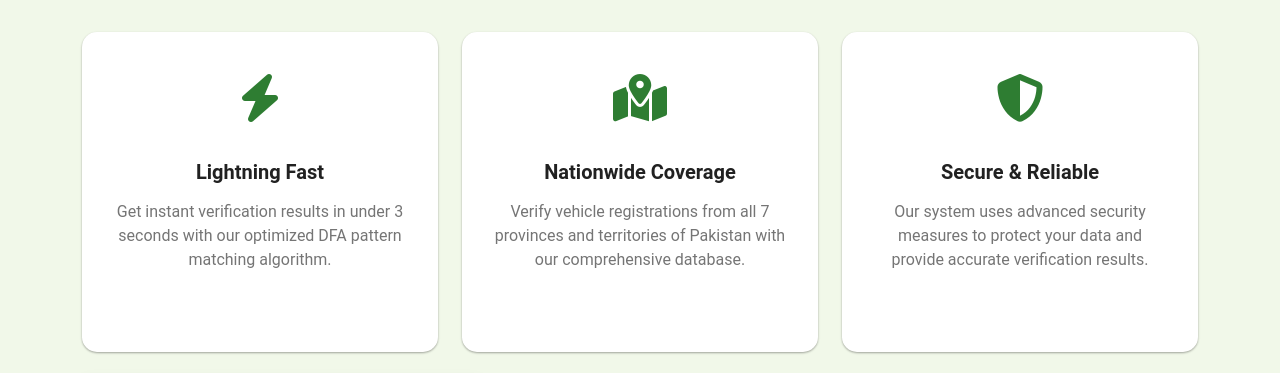
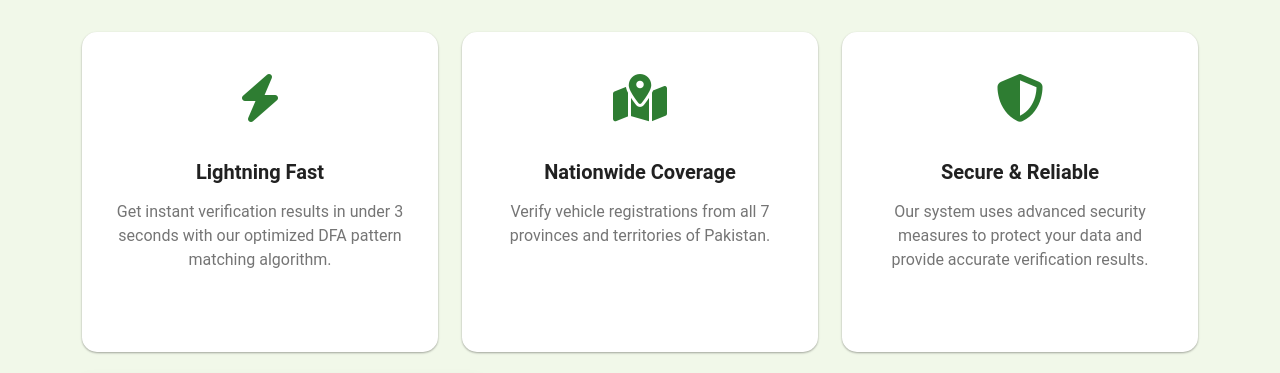
Before and after one commit to YahyaShahzad/vehicle-plate-dfa, a Flask app: page / in a window 1280 px wide. Shown: the part 2432-2805 px from the top of the page. Run offline with Flask 3, Linux system fonts and the light colour scheme.

Commit message:
Update index.html

```diff
--- a/templates/index.html
+++ b/templates/index.html
@@ -940,7 +940,7 @@
                             <i class="fas fa-map-marked-alt"></i>
                         </div>
                         <h3 class="feature-title">Nationwide Coverage</h3>
-                        <p class="feature-description">Verify vehicle registrations from all 7 provinces and territories of Pakistan with our comprehensive database.</p>
+                        <p class="feature-description">Verify vehicle registrations from all 7 provinces and territories of Pakistan.</p>
                     </div>
                 </div>
                 <div class="col-md-4" data-aos="fade-up" data-aos-delay="300">
```
